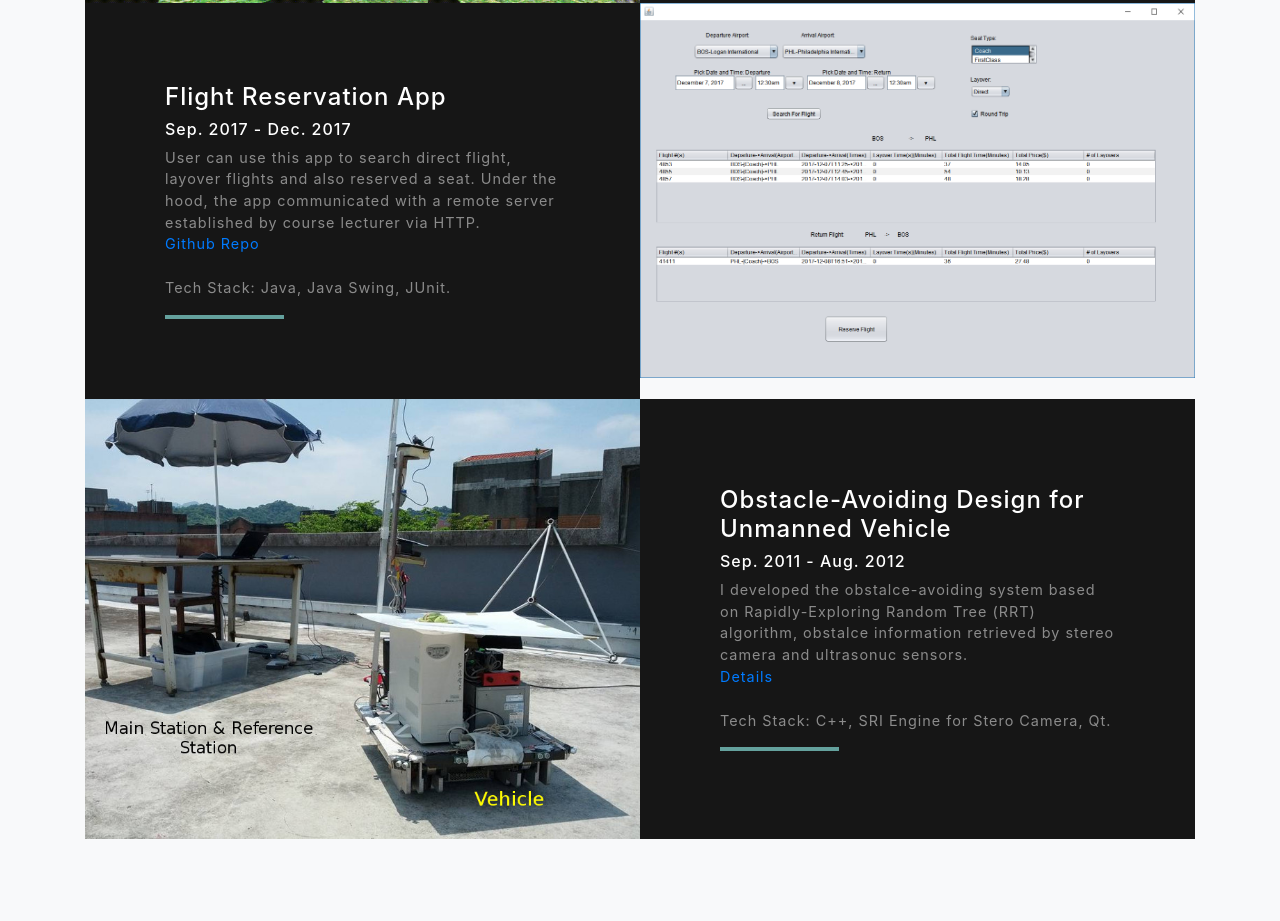
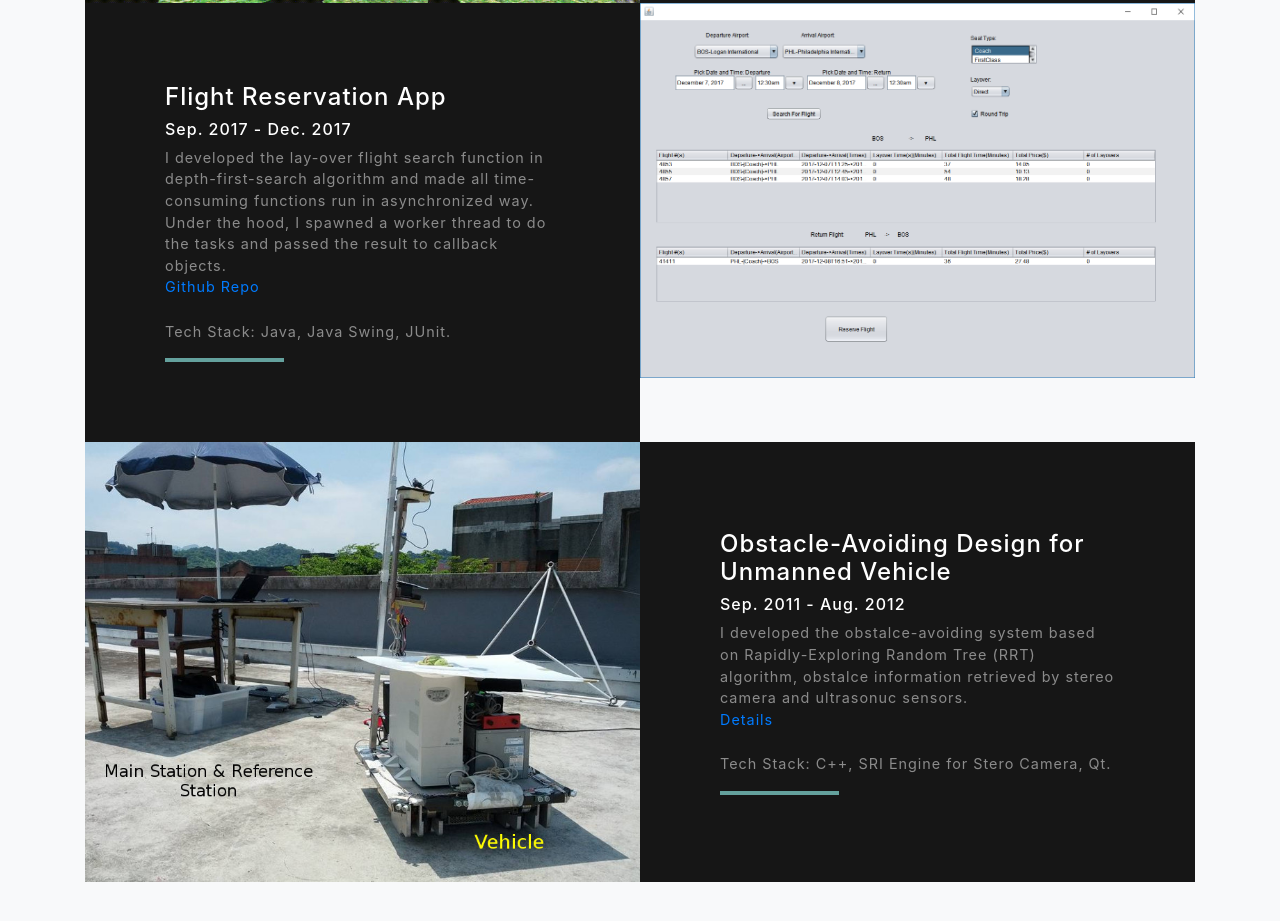
Before and after one commit to AlvinJian/alvinjian.github.io, a website with bundled scripts: page index.html in a window 1280 px wide. Shown: the part 1448-2369 px from the top of the page. Built offline with nearby package versions, Linux system fonts and the light colour scheme.

Commit message:
update content

```diff
--- a/index.html
+++ b/index.html
@@ -140,8 +140,9 @@
                   <h4 class="text-white">Flight Reservation App</h4>
                   <h6 class="text-white"> Sep. 2017 - Dec. 2017 </h6>
                   <p class="mb-0 text-white-50">
-                    User can use this app to search direct flight, layover flights and also reserved a seat. Under the hood,
-                    the app communicated with a remote server established by course lecturer via HTTP.
+                    I developed the lay-over flight search function in depth-first-search algorithm and made all time-consuming functions
+                    run in asynchronized way. Under the hood, I spawned a worker thread to do the tasks and passed the result to callback
+                    objects.
                   </p>
                   <a href="https://github.com/AlvinJian/CS509_Team1" target="_blank">Github Repo</a>
                   <br>
```
